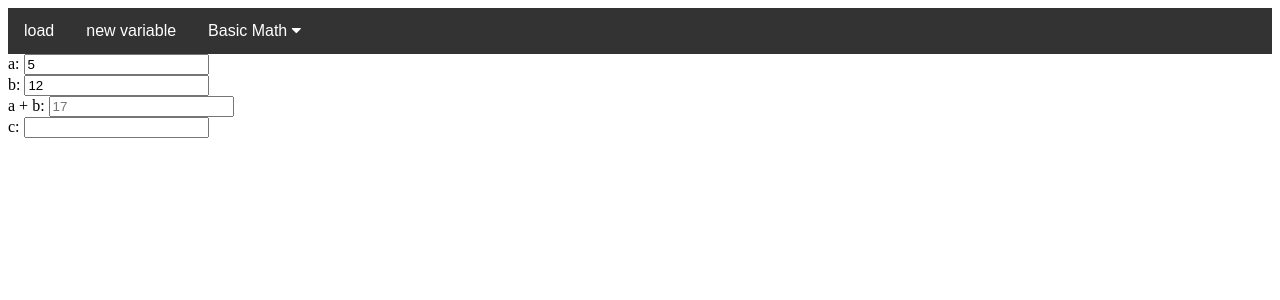
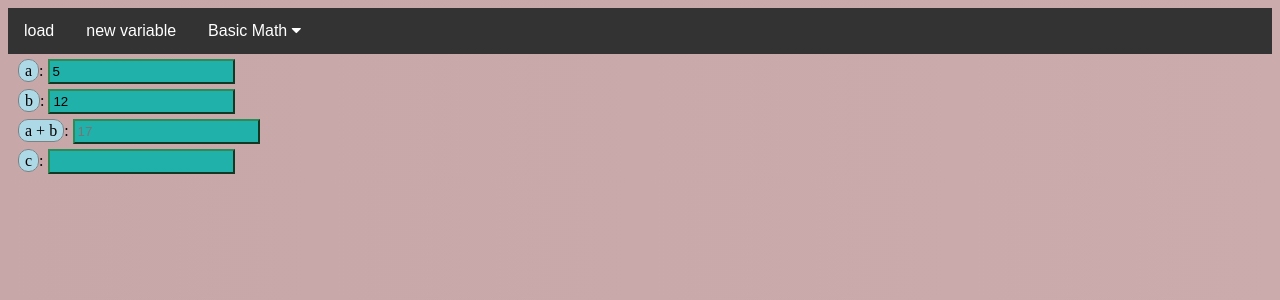
Before and after one commit to FelixMo42/super_link, a Flask app: page / in a window 1280 px wide. Shown: the top 300 px of the page. Run offline with Flask 2, Linux system fonts and the light colour scheme.

Commit message:
Update static/style.css

```diff
--- a/static/style.css
+++ b/static/style.css
@@ -29,8 +29,11 @@
     margin: 0;
 }
 
-.header a:hover, .dropdown:hover .dropbtn {
-    background-color: red;
+.dropdown:hover .dropbtn {
+    background-image: radial-gradient(rgb(146, 96, 202),rgb(110, 114, 159));
+}
+.header a:hover .dropbtn {
+    background-image: radial-gradient(rgb(320, 64, 84),rgb(200, 64, 84));
 }
 
 .dropdown-content {
@@ -63,14 +66,41 @@
     display: none;
 
     position: fixed;
-    top: 50%;
+    top: 30%;
     left: 50%;
     transform: translate(-50%, -50%);
+    z-index: 9;
 
-    border: 3px solid #f1f1f1;
-    z-index: 9;
+    background-color: rgb(28, 170, 139);
+    border: 3px solid lightblue;
+    font-family: "Times New Roman", Times, serif;
+    border-radius: 10px;
+    padding: 5px 7px;
+}
+
+input {
+   padding: 3px;
+   margin-top: 5px;
+    border: 2px outset;
+    border-color: seagreen;
+    background-color: lightseagreen
+}
+
+.varName {
+    color:black;
+    margin-left: 10px;
+    font-family: "Times New Roman", Times, serif;
+    background-color: lightblue;
+    border: solid 1px gray;
+    padding: 2px 6px;
+    border-radius: 10px;
+}
+
+body {
+    background-image: linear-gradient(to right,
+        rgb(200, 167, 169),rgb(204, 171, 173));
 }
 
 .wrong {
-    background-color: red;
+    background-image: radial-gradient(rgb(320, 64, 84),rgb(200, 64, 84));
 }
```
